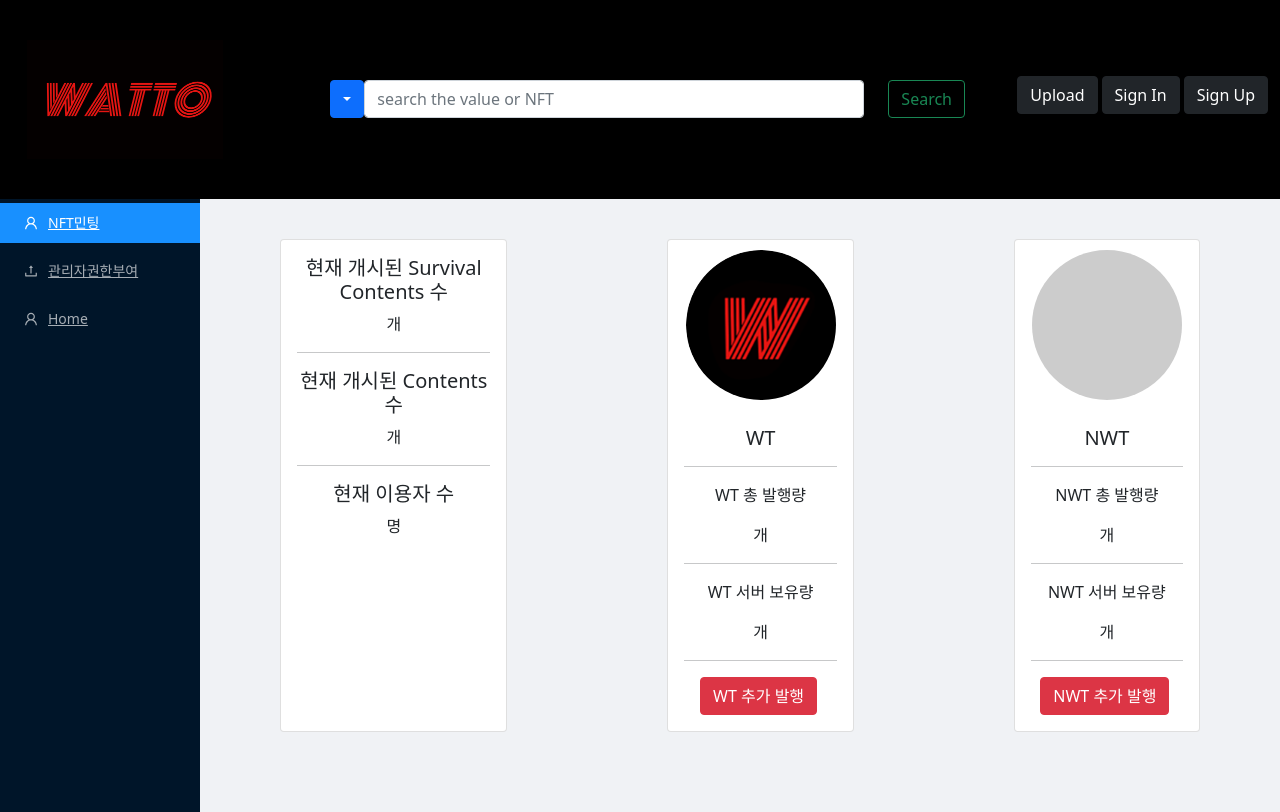
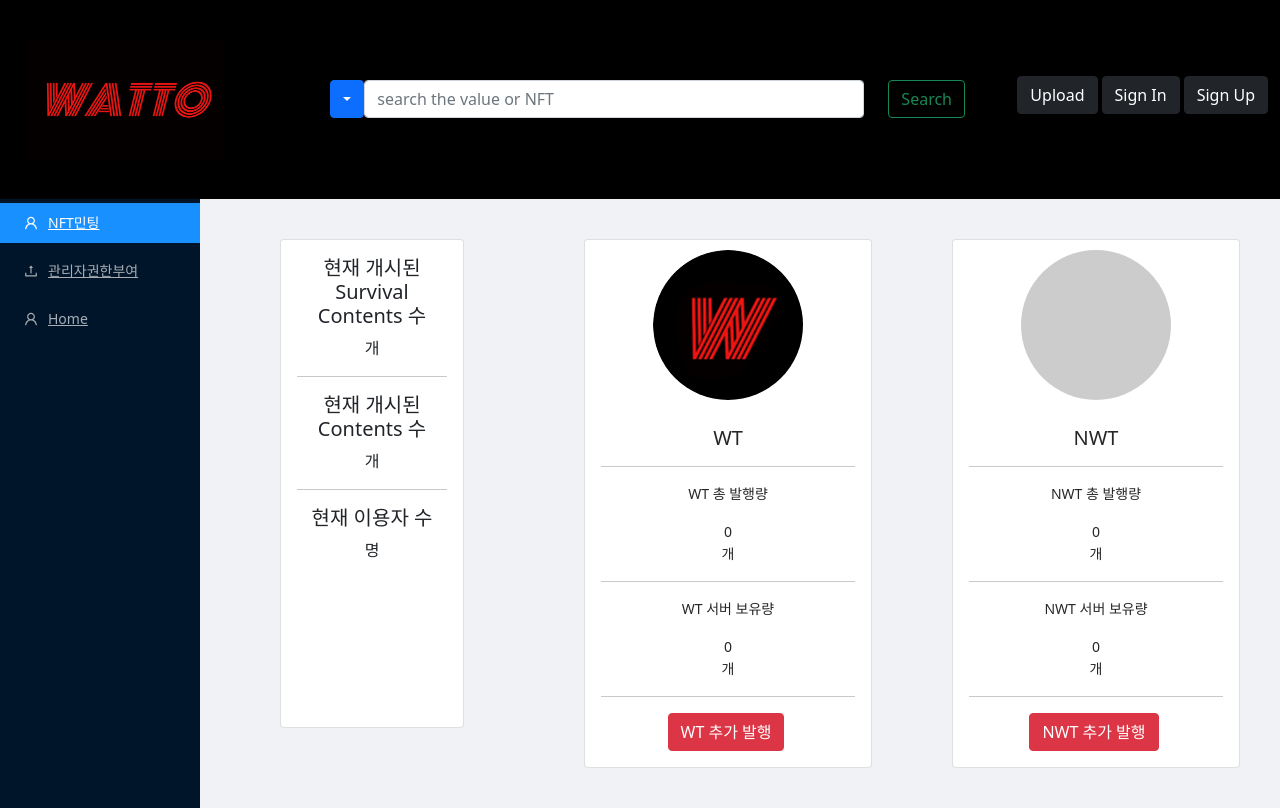
Before and after one commit to codestates/BEB_01_final3, a React (Create React App) app in the folder client/: page /Developer in a window 1280 px wide. Built offline with nearby package versions, Linux system fonts and the light colour scheme; no server answers.

Commit message:
관리자페이지 token 완료

```diff
--- a/client/src/components/DeveloperPage/DeveloperPage.js
+++ b/client/src/components/DeveloperPage/DeveloperPage.js
@@ -1,87 +1,190 @@
-import React from "react";
-import "../../App.css";
-import Sidebar from "./DevComponent/Sidebar";
-import Layout, { Content } from "antd/lib/layout/layout";
-import { Button, Card } from "react-bootstrap";
-import Avatar from "antd/lib/avatar/avatar";
-import wtImg from "../img/wtimg.png";
+import React, { useEffect, useState } from 'react';
+import '../../App.css';
+import Sidebar from './DevComponent/Sidebar';
+import Layout, { Content } from 'antd/lib/layout/layout';
+import { Button, Card } from 'react-bootstrap';
+import Avatar from 'antd/lib/avatar/avatar';
+import wtImg from '../img/wtimg.png';
+import axios from 'axios';
+import { default as Spinner } from './Spinner';
+import { Form, Col, Row } from 'antd';
 
 function DeveloperPage() {
+	const [totalWT, setTotalWT] = useState(0);
+	const [serverWTAmount, setServerWTAmount] = useState(0);
+	const [totalNWT, setTotalNWT] = useState(0);
+	const [serverNWTAmount, setServerNWTAmount] = useState(0);
+	const [isLoading, setIsLoading] = useState(false);
+
+	useEffect(() => {
+		async function getTokens() {
+			try {
+				const res = await axios.get('/api/contract/totalTokens');
+				const tokens = await res.data;
+				setTotalWT(tokens.data.totalWT);
+				setTotalNWT(tokens.data.totalNWT);
+				setServerWTAmount(tokens.data.serverWT);
+				setServerNWTAmount(tokens.data.serverNWT);
+			} catch (err) {
+				console.log(err);
+			}
+		}
+		getTokens();
+	}, []);
+
+	const onSubmitWT = async (e) => {
+		// console.log('WT token');
+		setIsLoading(true);
+		await axios
+			.get('/api/contract/token/faucetWT')
+			.then((res) => {
+				// console.log(res);
+				setIsLoading(false);
+				alert('WT 추가 발급 완료');
+				window.location.reload();
+			})
+			.catch((err) => {
+				setIsLoading(false);
+				alert('WT 추가 발급 오류');
+				// console.log(err);
+			});
+	};
+
+	const onSubmitNWT = async (e) => {
+		// console.log('NWT token');
+		setIsLoading(true);
+		await axios
+			.get('/api/contract/token/faucetNWT')
+			.then((res) => {
+				setIsLoading(false);
+				alert('NWT 추가 발급 완료');
+				window.location.reload();
+			})
+			.catch((err) => {
+				setIsLoading(false);
+				alert('NWT 추가 발급 오류');
+			});
+	};
 	return (
 		<Layout>
-      <Layout width={300} className="ant-layout-has-sider">
+			<Layout width={300} className='ant-layout-has-sider'>
 				<Sidebar />
 				<Layout>
 					<Content>
 						<form
 							style={{
-                display: "flex",
+								display: 'flex',
 								// justifyContent: "center",
 								// marginLeft: "0"
-              }}
-            >
+							}}>
 							<Card
-                style={{ width: "22rem", margin: "80px", marginTop: "40px" }}
-              >
+								style={{
+									width: '22rem',
+									margin: '80px',
+									marginTop: '40px',
+								}}>
 								<Card.Body>
-                  <Card.Title>현재 개시된 Survival Contents 수</Card.Title>
+									<Card.Title>
+										현재 개시된 Survival Contents 수
+									</Card.Title>
 									<Card.Text>개</Card.Text>
 									<hr />
-                  <Card.Title>현재 개시된 Contents 수</Card.Title>
+									<Card.Title>
+										현재 개시된 Contents 수
+									</Card.Title>
 									<Card.Text>개</Card.Text>
 									<hr />
 									<Card.Title>현재 이용자 수</Card.Title>
 									<Card.Text>명</Card.Text>
 								</Card.Body>
 							</Card>
-
+							{isLoading ? (
+								<Spinner />
+							) : (
+								<Form
+									style={{
+										display: 'flex',
+										justifyContent: 'center',
+									}}>
 									<Card
-                style={{ width: "18rem", margin: "80px", marginTop: "40px" }}
-              >
+										style={{
+											width: '18rem',
+											margin: '40px',
+											marginTop: '40px',
+										}}>
 										<div>
 											<Avatar
 												size={150}
 												src={wtImg}
 												alt
-                    style={{ margin: "10px" }}
+												style={{
+													margin: '10px',
+												}}
 											/>
 										</div>
 										<Card.Body>
 											<Card.Title>WT</Card.Title>
 											<hr />
 											<Card.Text>WT 총 발행량</Card.Text>
-
+											{totalWT}
 											<Card.Text>개</Card.Text>
 											<hr />
-                  <Card.Text>WT 서버 보유량</Card.Text>
+											<Card.Text>
+												WT 서버 보유량
+											</Card.Text>
+											{serverWTAmount}
 											<Card.Text>개</Card.Text>
 											<hr />
-                  <Button variant="danger" size="md" className="me-1">
+											<Button
+												variant='danger'
+												size='md'
+												className='me-1'
+												onClick={onSubmitWT}>
 												WT 추가 발행
 											</Button>
 										</Card.Body>
 									</Card>
 
 									<Card
-                style={{ width: "18rem", margin: "80px", marginTop: "40px" }}
-              >
+										style={{
+											width: '18rem',
+											margin: '40px',
+											marginTop: '40px',
+										}}>
 										<div>
-                  <Avatar size={150} src={""} alt style={{ margin: "10px" }} />
+											<Avatar
+												size={150}
+												src={''}
+												alt
+												style={{
+													margin: '10px',
+												}}
+											/>
 										</div>
 										<Card.Body>
 											<Card.Title>NWT</Card.Title>
 											<hr />
 											<Card.Text>NWT 총 발행량</Card.Text>
+											{totalNWT}
 											<Card.Text>개</Card.Text>
 											<hr />
-                  <Card.Text>NWT 서버 보유량</Card.Text>
+											<Card.Text>
+												NWT 서버 보유량
+											</Card.Text>
+											{serverNWTAmount}
 											<Card.Text>개</Card.Text>
 											<hr />
-                  <Button variant="danger" size="md" className="me-1">
+											<Button
+												variant='danger'
+												size='md'
+												className='me-1'
+												onClick={onSubmitNWT}>
 												NWT 추가 발행
 											</Button>
 										</Card.Body>
 									</Card>
+								</Form>
+							)}
 						</form>
 					</Content>
 				</Layout>
--- /dev/null
+++ b/client/src/components/DeveloperPage/Spinner.js
@@ -0,0 +1,15 @@
+import ClipLoader from 'react-spinners/ClipLoader';
+
+const Spinner = () => {
+	return (
+		<ClipLoader
+			size='100'
+			height='160'
+			width='32'
+			color='#6b5ce7'
+			radius='8'
+		/>
+	);
+};
+
+export default Spinner;
```
Also changed, not shown: 2 other files (tests, documents, lock files or other folders). Lines whose indentation alone changed are shown as unchanged.
